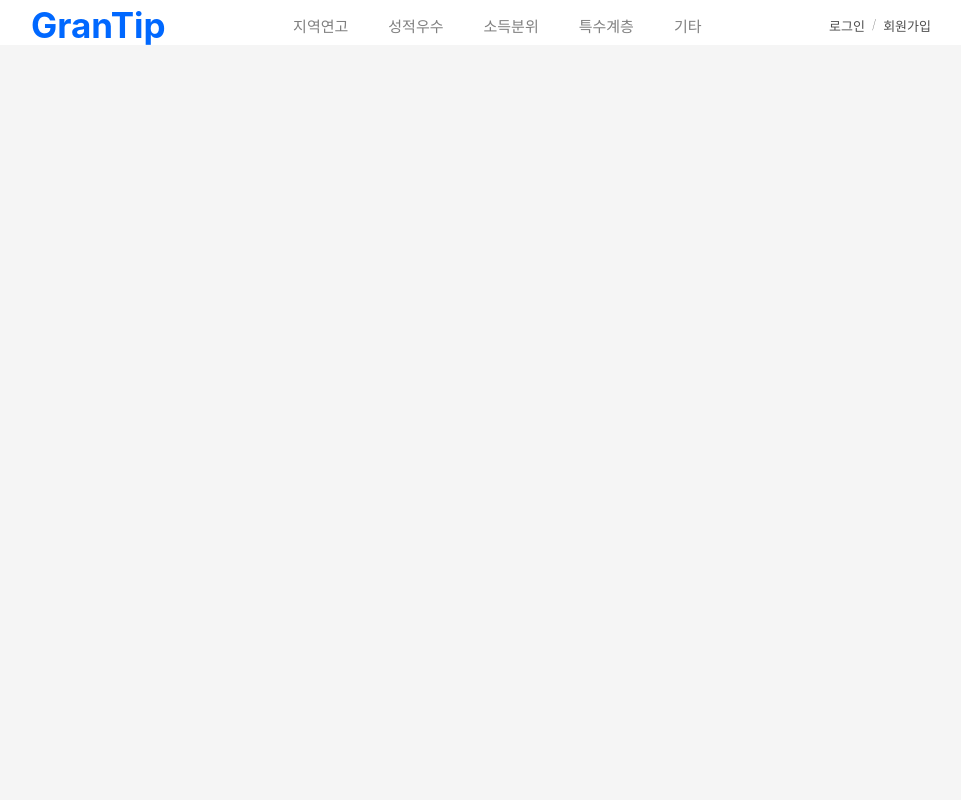
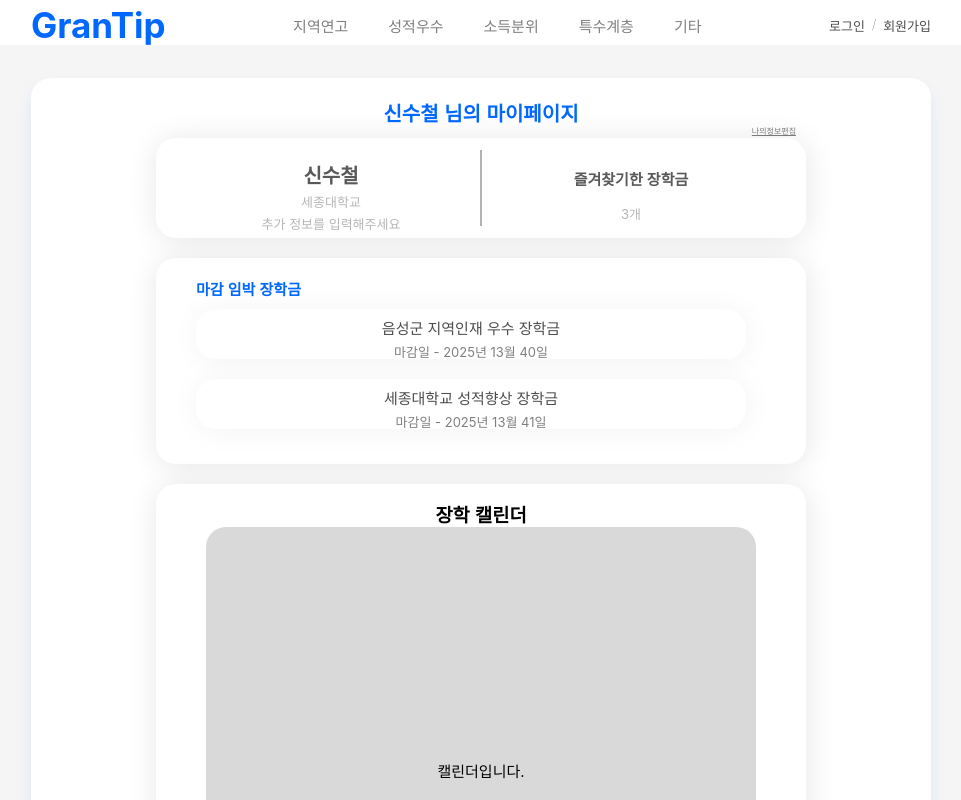
Before and after one commit to moo1677/GranTip-FE-TEST, a React (Vite) app: page /mypage in a window 1280 px wide. Shown: the top 800 px of the page, without its empty margins (159-1120 px from the left). Built offline with nearby package versions, Linux system fonts and the light colour scheme.

Commit message:
feat: 마이페이지 UI 구현

```diff
--- a/src/App.jsx
+++ b/src/App.jsx
@@ -6,6 +6,7 @@ import Login from "./pages/Login";
 import Signup from "./pages/Signup";
 import PageTransitionWrapper from "./components/layout/PageTransitionWrapper";
 import { AnimatePresence, motion } from "framer-motion";
+import MyPage from "./pages/MyPage";
 
 function AppContent() {
   const location = useLocation();
@@ -46,6 +47,14 @@ function AppContent() {
               </PageTransitionWrapper>
             }
           />
+          <Route
+            path="/mypage"
+            element={
+              <PageTransitionWrapper>
+                <MyPage />
+              </PageTransitionWrapper>
+            }
+          />
         </Routes>
       </AnimatePresence>
     </>
--- /dev/null
+++ b/src/pages/MyPage.css
@@ -0,0 +1,174 @@
+.my-page {
+  display: flex;
+  flex-direction: column;
+  align-items: center;
+  width: 900px;
+  height: 1044px;
+  flex-shrink: 0;
+  border-radius: 20px;
+  background: #fff;
+  box-shadow: 0px 10px 15px 0px rgba(0, 104, 255, 0.1);
+  margin: 33px auto;
+}
+.user-header {
+  position: relative;
+  height: 55px;
+  width: 630px;
+}
+
+.my-page h1 {
+  padding: 20px;
+  height: 34px;
+  color: #0068ff;
+  font-size: 20px;
+  text-align: center;
+  margin-bottom: 7px;
+}
+
+.user-info-editing {
+  position: absolute;
+  right: 0;
+  color: rgba(0, 0, 0, 0.5);
+  text-align: center;
+  font-family: Inter;
+  font-size: 8px;
+  text-decoration-line: underline;
+  text-decoration-style: solid;
+  text-underline-position: from-font;
+  cursor: pointer;
+}
+.user-info {
+  margin-top: 5px;
+  width: 650px;
+  height: 100px;
+  border-radius: 20px;
+  background: #fff;
+  box-shadow: 1px 2px 30px 0px rgba(0, 0, 0, 0.1);
+  display: flex;
+  justify-content: space-between;
+  padding: 0 60px;
+}
+.user-info-section {
+  width: 230px;
+  height: 100px;
+  padding: 15px;
+  display: flex;
+  flex-direction: column;
+  align-items: center;
+}
+.user-info-name {
+  margin-top: 7px;
+  color: rgba(0, 0, 0, 0.65);
+  font-family: Inter;
+  font-size: 20px;
+  font-style: normal;
+  font-weight: 600;
+  line-height: normal;
+}
+.user-info-school {
+  margin-top: 3px;
+  color: rgba(0, 0, 0, 0.29);
+  text-align: center;
+  font-family: Inter;
+  font-size: 13px;
+}
+.user-info-univ {
+  margin-top: 3px;
+  color: rgba(0, 0, 0, 0.29);
+  text-align: center;
+  font-family: Inter;
+  font-size: 13px;
+}
+.v-line {
+  margin: auto;
+  width: 2px;
+  height: 75.06px;
+  background: rgba(0, 0, 0, 0.3);
+}
+.scholar-mark {
+  margin: 15px auto;
+  color: rgba(0, 0, 0, 0.65);
+  font-size: 15px;
+  font-weight: 600;
+}
+.scholar-mark-num {
+  color: rgba(0, 0, 0, 0.29);
+  font-family: Inter;
+  font-size: 13px;
+  font-style: normal;
+  font-weight: 400;
+  line-height: normal;
+  margin-bottom: 15px;
+}
+.scholar-info {
+  padding: 20px 40px 15px 40px;
+  margin-top: 20px;
+  width: 650px;
+  height: auto;
+  border-radius: 20px;
+  background: #fff;
+  box-shadow: 1px 2px 30px 0px rgba(0, 0, 0, 0.1);
+}
+.scholar-info h3 {
+  color: #0068ff;
+  font-size: 15px;
+  font-weight: 600;
+  margin-bottom: 10px;
+}
+.scholar-info-card {
+  padding: 8px 0;
+  width: 550px;
+  height: 50px;
+  border-radius: 20px;
+  background: #fff;
+  box-shadow: 1px 2px 30px 0px rgba(0, 0, 0, 0.05);
+  margin-bottom: 20px;
+  display: flex;
+  flex-direction: column;
+  align-items: center;
+  cursor: pointer;
+  transition: 0.2s ease;
+}
+.scholar-info-card:hover {
+  transform: translateY(-1px);
+  box-shadow: 1px 2px 15px 0px rgba(0, 104, 255, 0.1);
+}
+.scholar-info-name {
+  color: rgba(0, 0, 0, 0.7);
+  text-align: center;
+  font-family: Inter;
+  font-size: 15px;
+  margin-bottom: 4px;
+}
+.scholar-info-date {
+  color: rgba(0, 0, 0, 0.5);
+  text-align: center;
+  font-family: Inter;
+  font-size: 13px;
+}
+.scholar-calendar {
+  padding: 16px;
+  margin-top: 20px;
+  width: 650px;
+  height: 577px;
+  border-radius: 20px;
+  background: #fff;
+  box-shadow: 1px 2px 30px 0px rgba(0, 0, 0, 0.1);
+  display: flex;
+  flex-direction: column;
+  align-items: center;
+}
+.calender-section {
+  width: 550px;
+  height: 486px;
+  border-radius: 20px;
+  background: #d9d9d9;
+  display: flex;
+  justify-content: center;
+  align-items: center;
+}
+.calender-info {
+  color: #000;
+  font-family: Inter;
+  font-size: 15px;
+}
--- a/src/pages/MyPage.jsx
+++ b/src/pages/MyPage.jsx
@@ -0,0 +1,53 @@
+import "./MyPage.css";
+const MyPage = () => {
+  let user = {
+    username: "신수철",
+    current_school: "세종대학교",
+    university_year: "",
+    scholar_mark: 3,
+  };
+  return (
+    <div className="my-page">
+      <div className="user-header">
+        <h1>{user.username} 님의 마이페이지</h1>
+        <div className="user-info-editing">나의정보편집</div>
+      </div>
+      <div className="user-info">
+        <div className="user-info-section">
+          <div className="user-info-name">{user.username}</div>
+          <div className="user-info-school">{user.current_school}</div>
+          {!user.university_year ? (
+            <div className="user-info-univ">추가 정보를 입력해주세요</div>
+          ) : (
+            <div className="user-info-univ">{user.university_year}</div>
+          )}
+        </div>
+        <div class="v-line"></div>
+        <div className="user-info-section">
+          <div className="scholar-mark">즐겨찾기한 장학금</div>
+          <div className="scholar-mark-num">{user.scholar_mark}개</div>
+        </div>
+      </div>
+      <div className="scholar-info">
+        <h3>마감 임박 장학금</h3>
+        <div className="scholar-info-list">
+          <div className="scholar-info-card">
+            <div className="scholar-info-name">음성군 지역인재 우수 장학금</div>
+            <div className="scholar-info-date">마감일 - 2025년 13월 40일</div>
+          </div>
+          <div className="scholar-info-card">
+            <div className="scholar-info-name">세종대학교 성적향상 장학금</div>
+            <div className="scholar-info-date">마감일 - 2025년 13월 41일</div>
+          </div>
+        </div>
+      </div>
+      <div className="scholar-calendar">
+        <h3>장학 캘린더</h3>
+        <div className="calender-section">
+          <div className="calender-info">캘린더입니다.</div>
+        </div>
+      </div>
+    </div>
+  );
+};
+export default MyPage;
```
